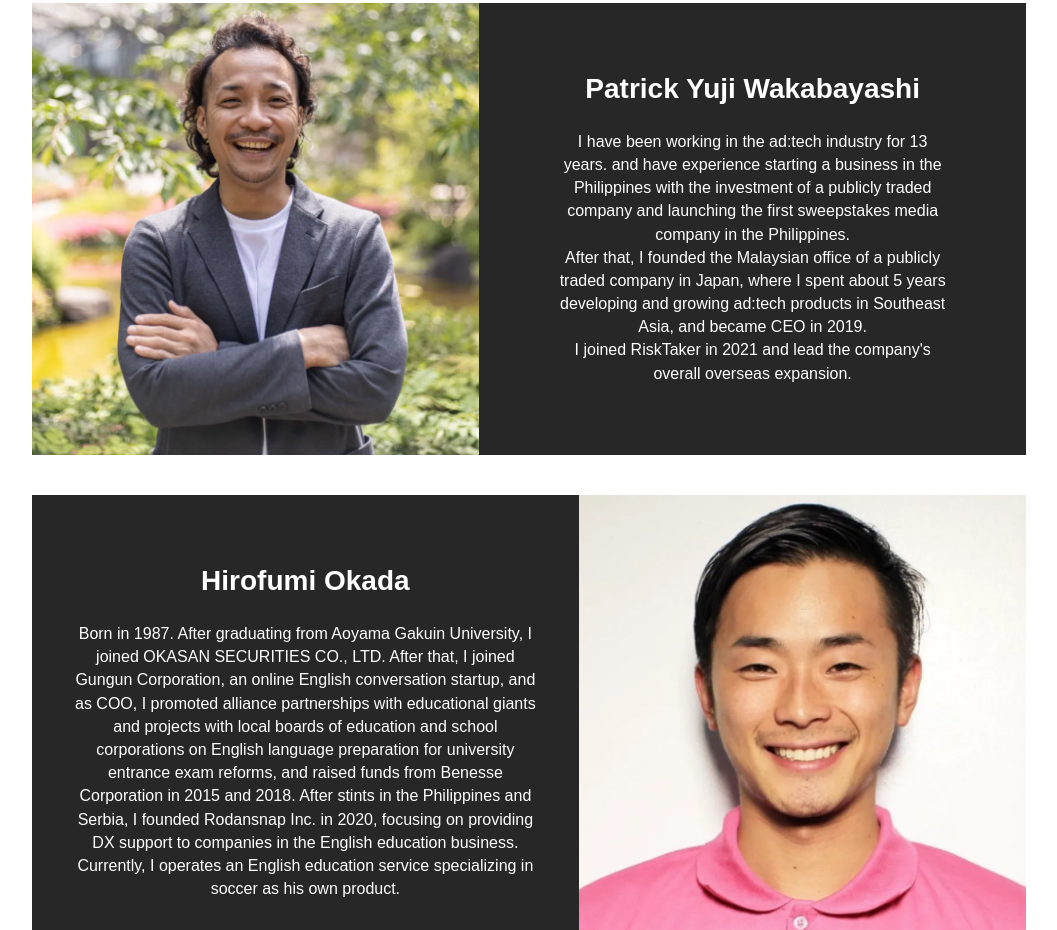
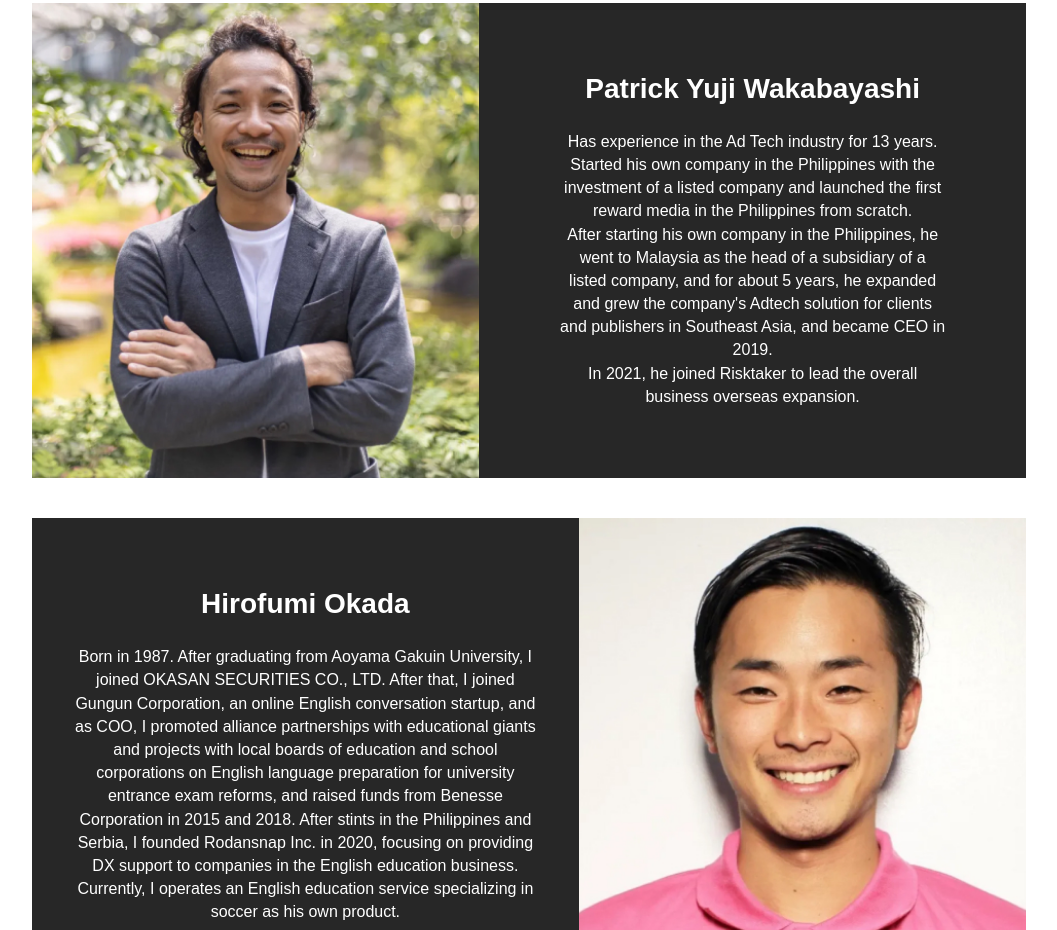
Before and after one commit to gss-inc/japan-connect-lp, a plain HTML site: page index.html in a window 1280 px wide. Shown: the part 4072-5002 px from the top of the page, without its empty margins (111-1168 px from the left). Drawn offline with Linux system fonts and the light colour scheme.

Commit message:
Change Patrick Yuji Wakabayashi introduction

```diff
--- a/index.html
+++ b/index.html
@@ -154,7 +154,7 @@
                         <figure class="team_item_figure"><img src="img/wakabakashi.jpg" alt=""></figure>
                         <div class="team_item_body">
                             <h3 class="team_item_name">Patrick Yuji Wakabayashi</h3>
-                            <p class="team_item_text">I have been working in the ad:tech industry for 13 years. and have experience starting a business in the Philippines with the investment of a publicly traded company and launching the first sweepstakes media company in the Philippines.<br>After that, I founded the Malaysian office of a publicly traded company in Japan, where I spent about 5 years developing and growing ad:tech products in Southeast Asia, and became CEO in 2019.<br>I joined RiskTaker in 2021 and lead the company's overall overseas expansion.</p>
+                            <p class="team_item_text">Has experience in the Ad Tech industry for 13 years. Started his own company in the Philippines with the investment of a listed company and launched the first reward media in the Philippines from scratch.<br>After starting his own company in the Philippines, he went to Malaysia as the head of a subsidiary of a listed company, and for about 5 years, he expanded and grew the company's Adtech solution for clients and publishers in Southeast Asia, and became CEO in 2019.<br>In 2021, he joined Risktaker to lead the overall business overseas expansion.</p>
                         </div>
                     </li>
                     <li class="team_item team_item-rowReverse">
```
